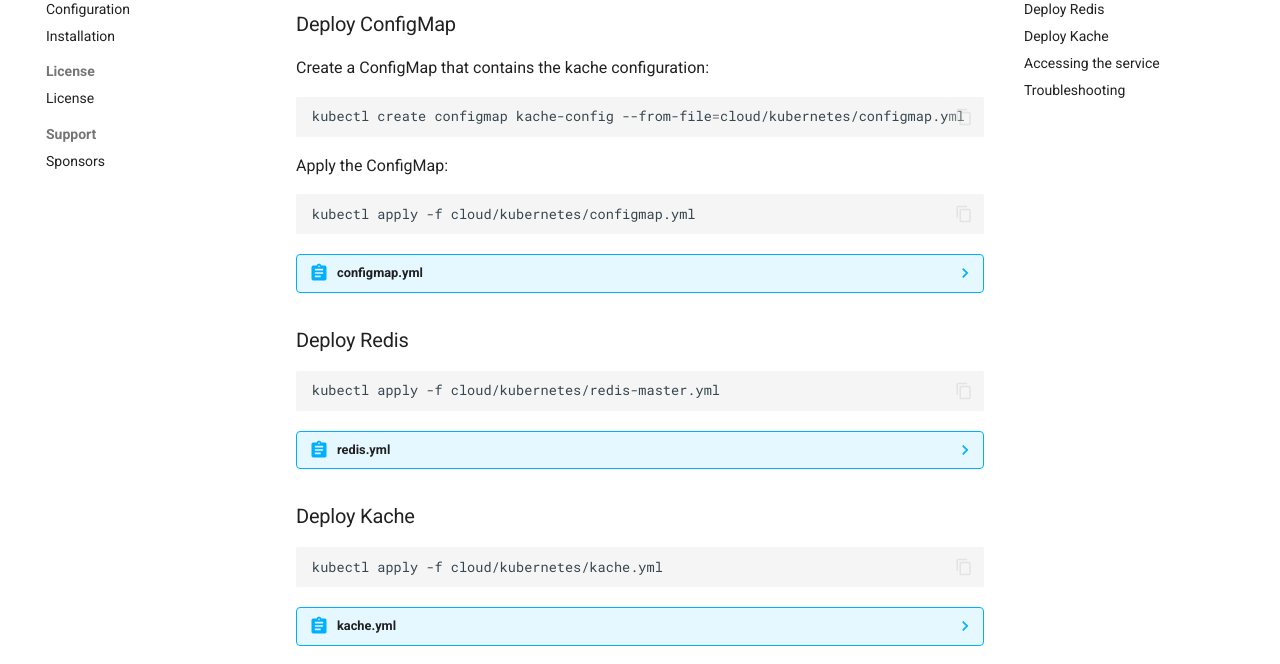
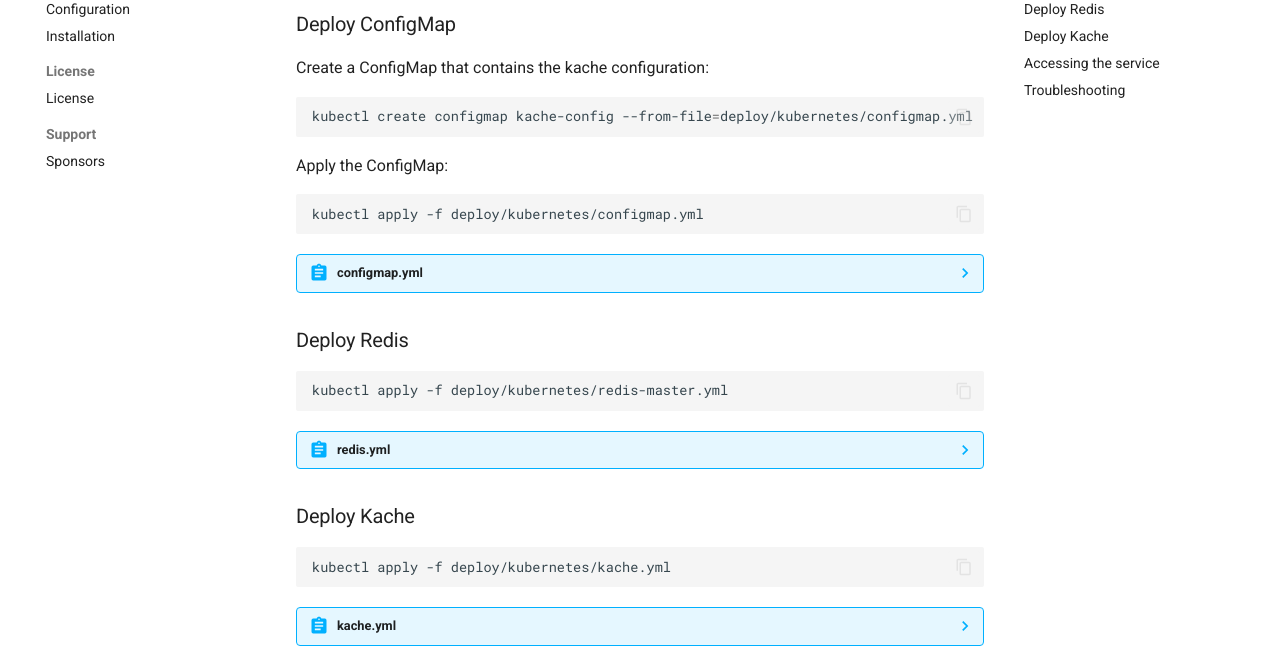
Before and after one commit to kacheio/docs, an MkDocs documentation site: the page built from docs/intro/quick-start-k8s.md, in a window 1280 px wide and 900 px high, scrolled down 408 px. Shown: the part 153-817 px from the top of the window. Built offline with MkDocs 1.6.1 and Material for MkDocs 9.7.7, drawn with Linux system fonts in a browser that asks for light colours; comment, search, counter and statistics services are not loaded.

Commit message:
Update deployment config paths (#36)

````diff
--- a/docs/intro/quick-start-k8s.md
+++ b/docs/intro/quick-start-k8s.md
@@ -18,13 +18,13 @@
 Create a ConfigMap that contains the kache configuration:
 
 ``` sh
-kubectl create configmap kache-config --from-file=cloud/kubernetes/configmap.yml
+kubectl create configmap kache-config --from-file=deploy/kubernetes/configmap.yml
 ```
 
 Apply the ConfigMap:
 
 ``` sh
-kubectl apply -f cloud/kubernetes/configmap.yml
+kubectl apply -f deploy/kubernetes/configmap.yml
 ```
 
 ??? abstract "configmap.yml"
@@ -65,7 +65,7 @@
 ### Deploy Redis
 
 ``` sh
-kubectl apply -f cloud/kubernetes/redis-master.yml
+kubectl apply -f deploy/kubernetes/redis-master.yml
 ```
 
 ??? abstract "redis.yml"
@@ -123,7 +123,7 @@
 ### Deploy Kache
 
 ``` sh
-kubectl apply -f cloud/kubernetes/kache.yml
+kubectl apply -f deploy/kubernetes/kache.yml
 ```
 
 ??? abstract "kache.yml"
````
Also changed, not shown: docs/intro/installation.md (+2 -2 lines), docs/intro/quick-start.md (+2 -2 lines).
